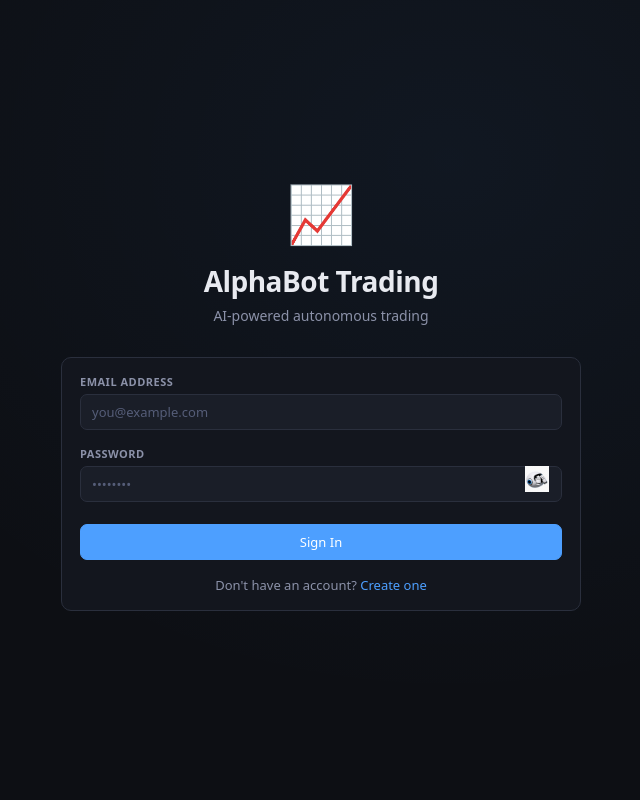
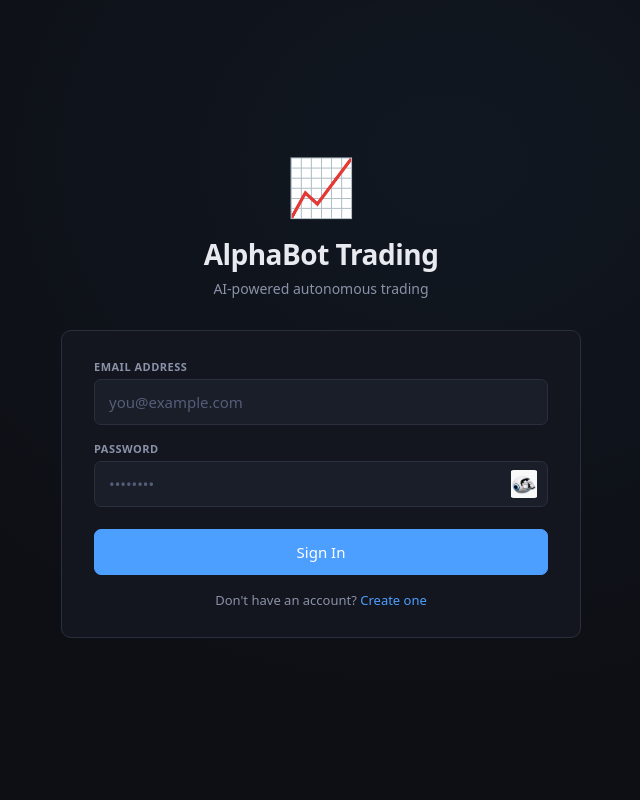
Before and after one commit to matthewlloydwalter-svg/Alpha-Bot-Trader-, a FastAPI app: page / in a window 1280 px wide. Shown: the whole page, without its empty margins (319-959 px from the left). Run offline with FastAPI, Linux system fonts and the light colour scheme.

Commit message:
Add files via upload

```diff
--- a/static/app.js
+++ b/static/app.js
@@ -411,10 +411,10 @@ function togglePassword(inputId, robotId) {
     }
 
     if (passwordInput.type === 'password') {
-    passwordInput.type = 'text';
-    robotIcon.src = 'show-password.jpeg';
-} else {
-    passwordInput.type = 'password';
-    robotIcon.src = 'hide-password.jpeg';
+        passwordInput.type = 'text';
+        robotIcon.src = '/static/show-password.jpeg';
+    } else {
+        passwordInput.type = 'password';
+        robotIcon.src = '/static/hide-password.jpeg';
+    }
 }
-  }
--- a/static/style.css
+++ b/static/style.css
@@ -236,26 +236,41 @@ label.field{display:flex;flex-direction:column;gap:5px;font-size:11px;color:var(
   .nav-tab{padding:0 10px;font-size:12px}
 }
 
-/* 1. Tell the label to be the anchor point for the robot */
-.field {
-    position: relative;
-    display: flex;
-    flex-direction: column;
+/* ── Auth screen sizing ── */
+#auth-screen .card {
+    padding: 28px 32px;
+}
+#auth-screen input[type="email"],
+#auth-screen input[type="password"],
+#auth-screen input[type="text"] {
+    font-size: 15px;
+    padding: 12px 14px;
+}
+#auth-screen .btn-primary {
+    padding: 12px 16px;
+    font-size: 15px;
 }
 
-/* 2. Put a "bumper" inside the password inputs so text never overlaps */
-#login-password, #reg-password, #reg-confirm {
-    padding-right: 42px !important; /* Forces the text to stop before hitting the robot */
+/* ── Password icon wrapper ── */
+.input-icon-wrap {
+    position: relative;
+}
+.input-icon-wrap input {
+    padding-right: 48px !important;
 }
 
-/* 3. Position the robots perfectly on the right side, inside the box */
-#robot-login, #robot-reg, #robot-reg-confirm {
+/* Icon sits perfectly centred inside the input box */
+#robot-login,
+#robot-reg,
+#robot-reg-confirm {
     position: absolute;
-    right: 12px;         /* Anchors it to the right edge */
-    bottom: 10px;        /* Pushes it down into the input box area */
-    width: 26px;
-    height: 26px;
+    right: 10px;
+    top: 50%;
+    transform: translateY(-50%);
+    width: 28px;
+    height: 28px;
     object-fit: contain;
     cursor: pointer;
-    z-index: 10;         /* Makes sure the robot sits on top of the input box */
+    border-radius: 4px;
+    z-index: 10;
 }
```
